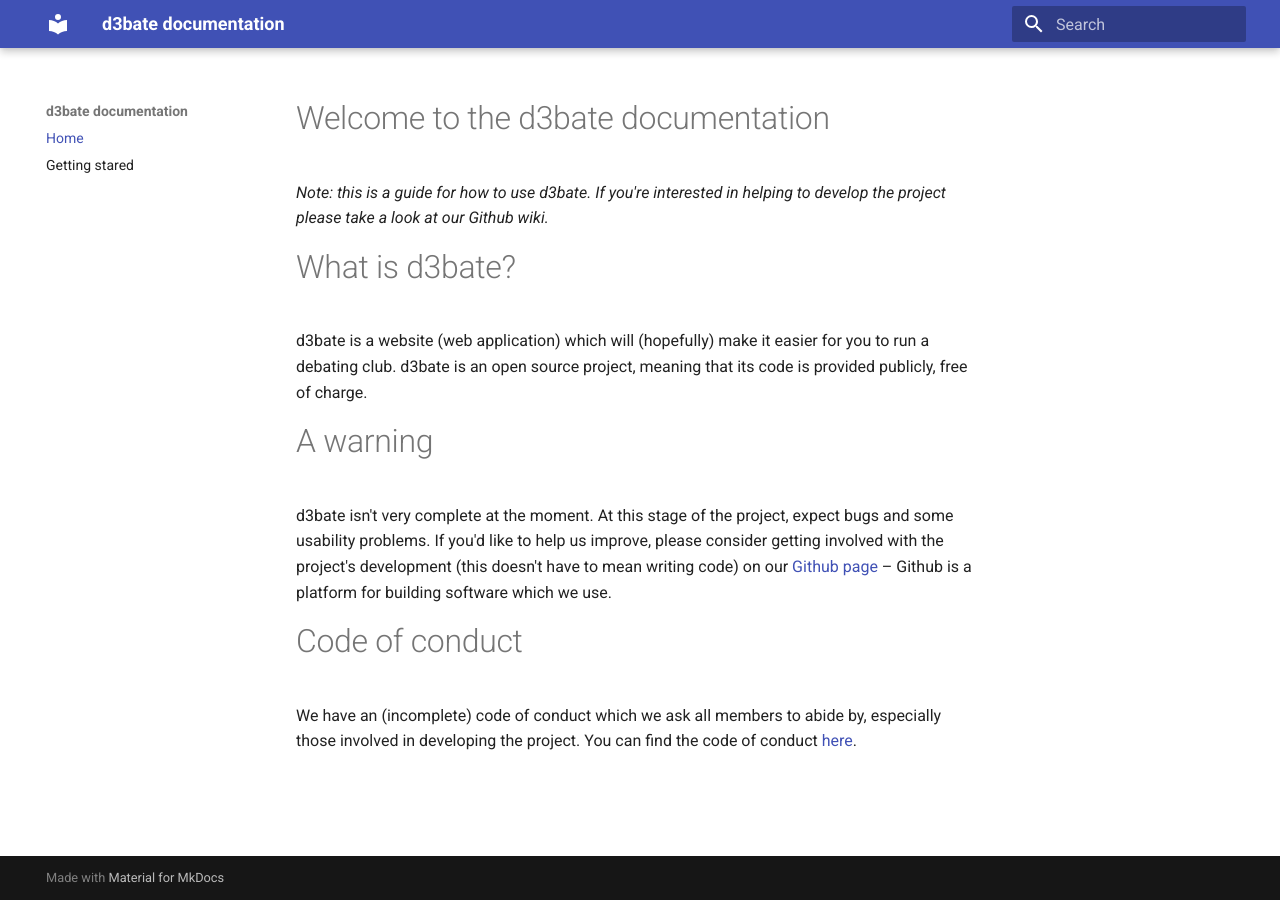
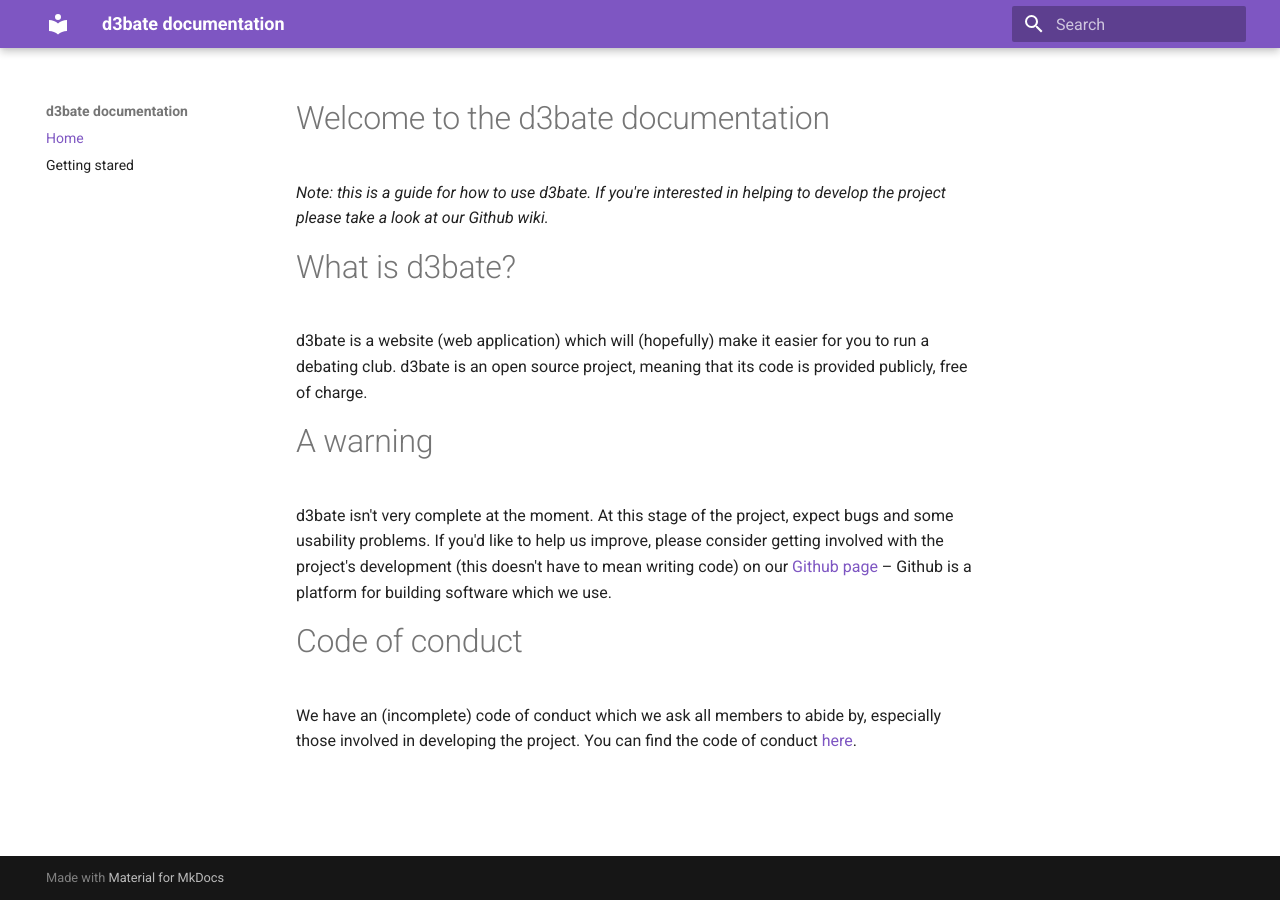
Before and after one commit to d3bate/d3bate, an MkDocs documentation site: the page built from docs/index.md, in a window 1280 px wide. Built offline with MkDocs 1.6.1 and Material for MkDocs 9.7.7, drawn with Linux system fonts in a browser that asks for light colours.

Commit message:
Changed documentation theme colours.

```diff
--- a/mkdocs.yml
+++ b/mkdocs.yml
@@ -1,6 +1,9 @@
 site_name: d3bate documentation
 theme:
   name: 'material'
+  palette:
+    primary: 'deep purple'
+    accent: 'indigo'
 extra_javascript:
 - 'https://cdnjs.cloudflare.com/ajax/libs/mathjax/2.7.0/MathJax.js?config=TeX-MML-AM_CHTML'
 markdown_extensions:
```
